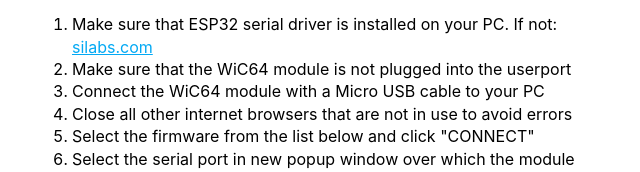
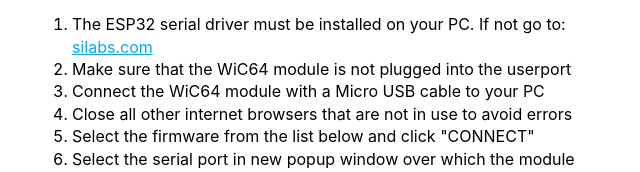
Before and after one commit to WiC64-Team/online-flasher, a plain HTML site: page index.html in a window 1280 px wide. Shown: the part 354-526 px from the top of the page, 308-948 px from the left. Drawn offline with Linux system fonts and the light colour scheme.

Commit message:
Update index.html

```diff
--- a/index.html
+++ b/index.html
@@ -84,7 +84,7 @@
       <p>This is an online flasher for your WiC64 module</p>
         <p><b>This tool only works with Google Chrome, Microsoft Edge or Opera browser</b></p></center>
         <ol>
-          <li>Make sure that ESP32 serial driver is installed on your PC. If not: <a href="https://www.silabs.com/developers/usb-to-uart-bridge-vcp-drivers?tab=downloads" target="_new">silabs.com</a></li>
+          <li>The ESP32 serial driver must be installed on your PC. If not go to: <a href="https://www.silabs.com/developers/usb-to-uart-bridge-vcp-drivers?tab=downloads" target="_new">silabs.com</a></li>
           <li>Make sure that the WiC64 module is not plugged into the userport</li>
           <li>Connect the WiC64 module with a Micro USB cable to your PC</li>
           <li>Close all other internet browsers that are not in use to avoid errors</li>
```
